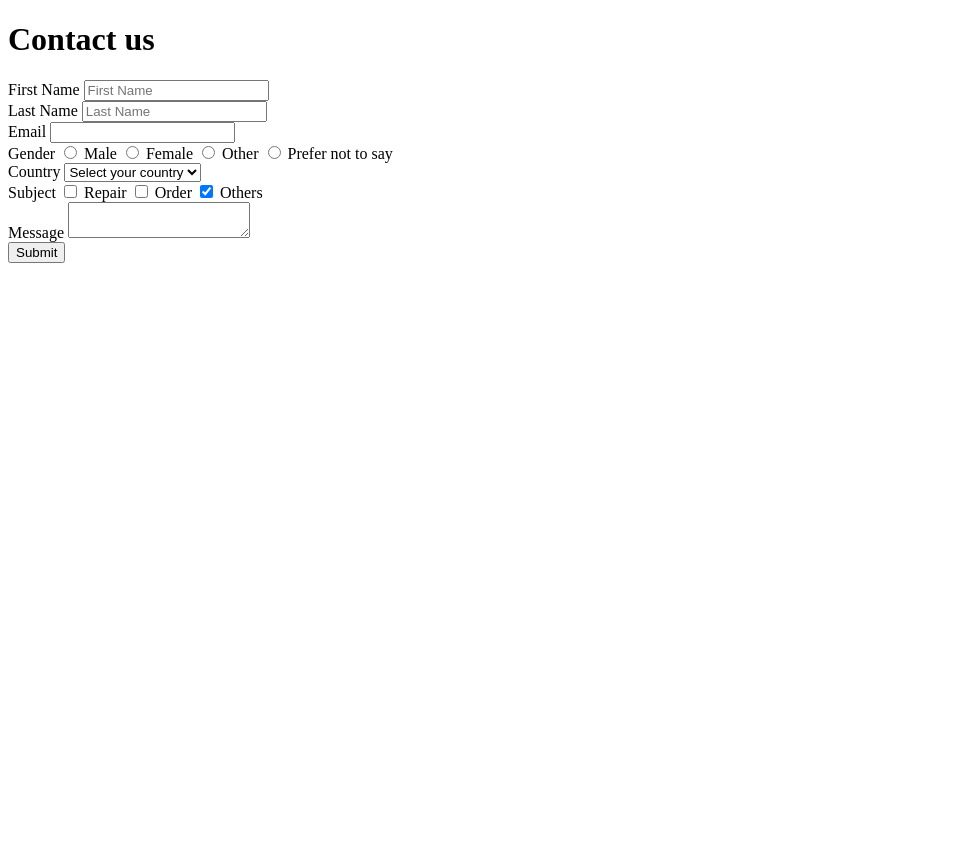
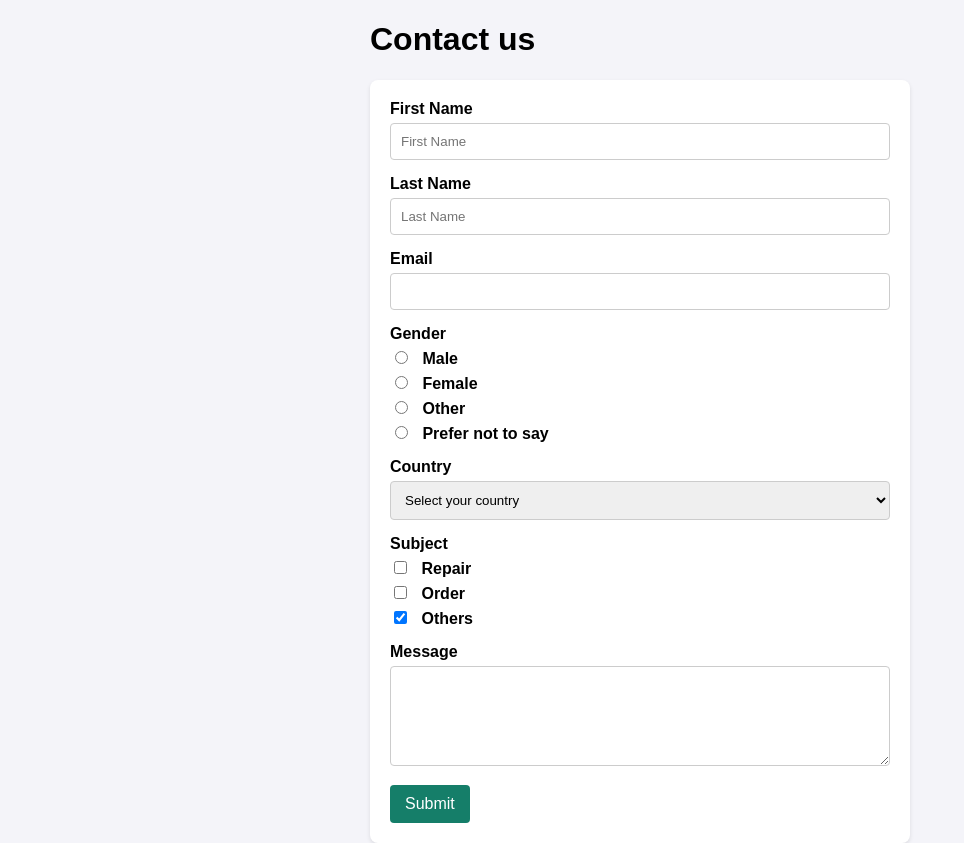
Before and after one commit to ldaril/contact-hackers-poulette, a Flask app: page /contact in a window 1280 px wide. Shown: the whole page, without its empty margins (0-964 px from the left). Before the commit the page ends 263 px from the top, so only its background shows below. Run offline with Flask 3, Linux system fonts and the light colour scheme.

Commit message:
Add some styles

```diff
--- /dev/null
+++ b/static/styles.css
@@ -0,0 +1,78 @@
+body {
+    font-family: Arial, sans-serif;
+    background-color: #f4f4f9;
+    margin: 0;
+    padding: 0 25px;
+}
+
+.container {
+    max-width: 540px;
+    margin: auto;
+}
+
+form {
+    background: #fff;
+    padding: 20px;
+    border-radius: 8px;
+    box-shadow: 0 2px 4px rgba(0, 0, 0, 0.1);
+    width: 100%;
+    max-width: 500px;
+}
+
+div {
+    margin-bottom: 15px;
+}
+
+label {
+    display: block;
+    margin-bottom: 5px;
+    font-weight: bold;
+}
+
+input[type="text"],
+input[type="email"],
+select,
+textarea {
+    width: 100%;
+    padding: 10px;
+    border: 1px solid #ccc;
+    border-radius: 4px;
+    box-sizing: border-box;
+}
+
+input[type="radio"],
+input[type="checkbox"] {
+    margin-right: 10px;
+}
+
+textarea {
+    height: 100px;
+}
+
+button[type="submit"] {
+    background-color: #157e69;
+    color: white;
+    padding: 10px 15px;
+    border: none;
+    border-radius: 4px;
+    cursor: pointer;
+    font-size: 16px;
+}
+
+button[type="submit"]:hover {
+    background-color: #157e69;
+}
+
+.radio-group,
+.checkbox-group {
+    display: flex;
+    gap: 10px;
+    flex-wrap: wrap;
+}
+
+.radio-group label,
+.checkbox-group label {
+    display: flex;
+    align-items: center;
+    margin-right: 10px;
+}
--- a/templates/layout.html
+++ b/templates/layout.html
@@ -4,6 +4,7 @@
     <head>
         <meta name="viewport" content="initial-scale=1, width=device-width">
         <title>{% block title %}{% endblock %}</title>
+        <link rel="stylesheet" type="text/css" href="{{ url_for('static', filename='styles.css') }}" />
     </head>
     <body>
         {% block body %}{% endblock %}
```
Also changed, not shown: README.md.
